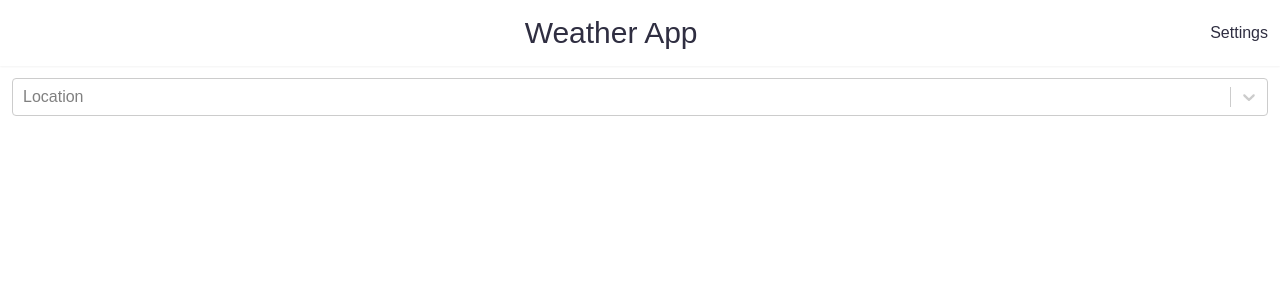
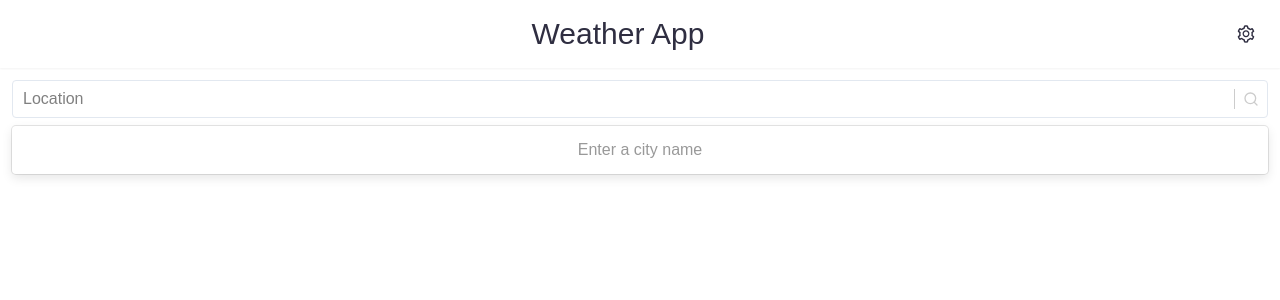
Before and after one commit to palprabhat/weather-app, a Next.js app: page / in a window 1280 px wide. Shown: the top 300 px of the page. Built offline with nearby package versions, Linux system fonts and the light colour scheme.

Commit message:
fixed dark mode colors

```diff
--- /dev/null
+++ b/components/asyncSelect.jsx
@@ -0,0 +1,93 @@
+import ReactAsyncSelect from "react-select/async";
+import { components } from "react-select";
+import { FiSearch } from "react-icons/fi";
+import { useDarkTheme } from "../context/themeContext";
+
+const Suggestions = (props) => {
+  const {
+    structured_formatting: {
+      main_text,
+      secondary_text,
+      main_text_matched_substrings,
+    },
+  } = props.data;
+
+  const { offset, length } = main_text_matched_substrings[0];
+  const mainTextLength = main_text.length;
+
+  return (
+    <components.Option {...props} className="flex justify-start item-center">
+      <div>
+        <strong>{main_text.substr(offset, length)}</strong>
+        {main_text.substr(length, mainTextLength)} ,{secondary_text}
+      </div>
+    </components.Option>
+  );
+};
+
+const NoOptionsMessage = (props) => {
+  return (
+    <components.NoOptionsMessage {...props}>
+      Enter a city name
+    </components.NoOptionsMessage>
+  );
+};
+
+const DropdownIndicator = (props) => {
+  return (
+    <components.DropdownIndicator {...props}>
+      <FiSearch />
+    </components.DropdownIndicator>
+  );
+};
+
+const AsyncSelect = (props) => {
+  const darkTheme = useDarkTheme();
+  return (
+    <ReactAsyncSelect
+      styles={{
+        container: (styles) => ({ ...styles, outline: "none" }),
+        control: (styles) => ({
+          ...styles,
+          boxShadow: "none",
+          backgroundColor: darkTheme ? "#2d3748" : "",
+          borderColor: darkTheme ? "#2d3748" : "",
+        }),
+        input: (styles) => ({
+          ...styles,
+          color: darkTheme ? "#ffffff" : "",
+        }),
+        menu: (styles) => ({
+          ...styles,
+          backgroundColor: darkTheme ? "#2d3748" : "",
+          border: darkTheme ? "1px solid" : "",
+          borderColor: darkTheme ? "#718096" : "",
+        }),
+        singleValue: (styles) => ({
+          ...styles,
+          color: darkTheme ? "#b5b5b5" : "",
+        }),
+      }}
+      theme={(theme) => ({
+        ...theme,
+        colors: {
+          ...theme.colors,
+          primary25: "#4a5568",
+          // primary50: "#f36b25",
+          // primary: "#f36b25",
+        },
+      })}
+      isClearable
+      defaultMenuIsOpen={true}
+      cacheOptions
+      components={{
+        Option: Suggestions,
+        NoOptionsMessage,
+        DropdownIndicator,
+      }}
+      {...props}
+    />
+  );
+};
+
+export default AsyncSelect;
--- /dev/null
+++ b/components/dropMenu.jsx
@@ -0,0 +1,89 @@
+import { useEffect, useState } from "react";
+import { motion } from "framer-motion";
+import { useDarkTheme } from "../context/themeContext";
+import findByType from "../utils/findByType";
+
+const Title = () => null;
+const Items = () => null;
+
+const RenderTitle = ({ children }) => {
+  const title = findByType(children, Title);
+
+  if (!title) return null;
+
+  return <>{title.props.children}</>;
+};
+
+const RenderItems = ({ children, closeOnItemSelect, darkTheme }) => {
+  const items = findByType(children, Items);
+
+  if (!items) return null;
+
+  return (
+    <>
+      {items.props.children.map((child, i) => {
+        return (
+          <div
+            key={i}
+            className={`${
+              darkTheme
+                ? "bg-gray-800 hover:bg-gray-700 focus:bg-gray-700"
+                : "bg-white"
+            }`}
+            onClick={(e) => (!closeOnItemSelect ? e.stopPropagation() : null)}
+          >
+            {child}
+          </div>
+        );
+      })}
+    </>
+  );
+};
+
+const DropMenu = ({ children, closeOnItemSelect = true }) => {
+  const [open, setOpen] = useState(false);
+  const darkTheme = useDarkTheme();
+
+  useEffect(() => {
+    if (open) {
+      const handleWindowClick = () => setOpen(false);
+
+      window.addEventListener("click", handleWindowClick);
+      return () => window.removeEventListener("click", handleWindowClick);
+    }
+  }, [open]);
+
+  return (
+    <div className="relative">
+      <button
+        className="select-none outline-none focus:outline-none"
+        onClick={() => setOpen(!open)}
+      >
+        <RenderTitle>{children}</RenderTitle>
+      </button>
+
+      {open && (
+        <motion.div
+          initial={{ height: 0, opacity: 0 }}
+          animate={{ height: "auto", opacity: 1 }}
+          transition={{ duration: 0.15 }}
+          className={`absolute overflow-hidden right-0 z-10 border rounded-md shadow-sm focus:outline-none ${
+            darkTheme ? "bg-gray-800 border-gray-600" : "bg-white"
+          }`}
+        >
+          <RenderItems
+            closeOnItemSelect={closeOnItemSelect}
+            darkTheme={darkTheme}
+          >
+            {children}
+          </RenderItems>
+        </motion.div>
+      )}
+    </div>
+  );
+};
+
+DropMenu.Title = Title;
+DropMenu.Items = Items;
+
+export default DropMenu;
--- a/components/header.jsx
+++ b/components/header.jsx
@@ -1,8 +1,19 @@
 import ToggleThemeSwitch from "./toggleThemeSwitch/index";
 import { useDarkTheme, useThemeToggle } from "../context/themeContext";
-import { motion } from "framer-motion";
 import { useMertic, useUnitToggle } from "../context/unitContext";
-import { useState } from "react";
+import DropMenu from "./dropMenu";
+import { AiOutlineSetting } from "react-icons/ai";
+
+const MenuItems = ({ title, children }) => {
+  return (
+    <div
+      className={"flex justify-between items-center px-4 py-3 w-48 select-none"}
+    >
+      <div className="mr-4">{title}</div>
+      {children}
+    </div>
+  );
+};
 
 const Header = () => {
   const darkTheme = useDarkTheme();
@@ -10,63 +21,40 @@ const Header = () => {
   const toggleUnit = useUnitToggle();
   const metric = useMertic();
 
-  const [open, setOpen] = useState(false);
-
   return (
     <header
-      className={`flex justify-between items-center py-4 px-3 shadow-sm ${
+      className={`flex justify-between items-center py-4 px-3 shadow-sm  ${
         darkTheme ? " border-b border-gray-800" : ""
       }`}
     >
       <div></div>
       <h1>Weather App</h1>
 
-      <div className="relative">
-        <div className="select-none" onClick={() => setOpen(!open)}>
-          <div>Settings</div>
+      <DropMenu closeOnItemSelect={false}>
+        <DropMenu.Title>
+          <div className="flex justify-center items-center px-3 py-2">
+            <AiOutlineSetting fontSize="1.25rem" />
           </div>
-        {open && (
-          <motion.div
-            initial={{ height: 0, opacity: 0 }}
-            animate={{ height: "auto", opacity: 1 }}
-            transition={{ duration: 0.15 }}
-            className={`absolute overflow-hidden right-0 z-10 border rounded-md shadow-sm focus:outline-none ${
-              darkTheme ? "bg-gray-800 border-gray-700" : "bg-white"
-            }`}
-          >
-            <div
-              className={`flex justify-between items-center px-4 py-3 focus:outline-none ${
-                darkTheme
-                  ? "bg-gray-800 border-gray-700 hover:bg-gray-600 focus:bg-gray-600"
-                  : "bg-white"
-              }`}
-            >
-              <div className="mr-4">Appearance</div>
+        </DropMenu.Title>
+        <DropMenu.Items>
+          <MenuItems title="Appearance">
             <ToggleThemeSwitch
               id="theme-toggle"
               size="0.5rem"
               checked={darkTheme}
               onChange={toggleTheme}
             />
-            </div>
-            <div
-              className={`flex justify-between items-center px-4 py-3 focus:outline-none ${
-                darkTheme
-                  ? "bg-gray-800 border-gray-700 hover:bg-gray-600 focus:bg-gray-600"
-                  : "bg-white"
-              }`}
-            >
-              <div className="mr-4">Unit</div>
+          </MenuItems>
+          <MenuItems title={`Unit: ${metric ? "Metric" : "Imperial"}`}>
             <ToggleThemeSwitch
-                id="metric-toggle"
+              id="unit-toggle"
               size="0.5rem"
               checked={metric}
               onChange={toggleUnit}
             />
-            </div>
-          </motion.div>
-        )}
-      </div>
+          </MenuItems>
+        </DropMenu.Items>
+      </DropMenu>
     </header>
   );
 };
--- a/components/locationSearch.jsx
+++ b/components/locationSearch.jsx
@@ -1,8 +1,6 @@
-import AsyncSelect from "react-select/async";
 import axios from "axios";
-import { components } from "react-select";
 import { useState } from "react";
-import { useTheme } from "../context/themeContext";
+import AsyncSelect from "./asyncSelect";
 
 const getAutocomplete = async (inputValue) => {
   const response = await axios.get(`/api/autocomplete?search=${inputValue}`);
@@ -27,28 +25,6 @@ const getLonLat = async (placeId) => {
   }
 };
 
-const Suggestions = (props) => {
-  const {
-    structured_formatting: {
-      main_text,
-      secondary_text,
-      main_text_matched_substrings,
-    },
-  } = props.data;
-
-  const { offset, length } = main_text_matched_substrings[0];
-  const mainTextLength = main_text.length;
-
-  return (
-    <components.Option {...props} className="flex justify-start item-center">
-      <div>
-        <strong>{main_text.substr(offset, length)}</strong>
-        {main_text.substr(length, mainTextLength)} ,{secondary_text}
-      </div>
-    </components.Option>
-  );
-};
-
 const LocationSearch = ({ onSelect }) => {
   const [selected, setSelected] = useState("");
   // const theme = useTheme();
@@ -57,10 +33,7 @@ const LocationSearch = ({ onSelect }) => {
     <AsyncSelect
       instanceId="location-search"
       placeholder="Location"
-      isClearable
-      cacheOptions
       defaultValue={selected}
-      components={{ Option: Suggestions }}
       loadOptions={getAutocomplete}
       onChange={async (data) => {
         setSelected(data);
--- a/package.json
+++ b/package.json
@@ -13,6 +13,7 @@
     "next": "10.0.1",
     "react": "17.0.1",
     "react-dom": "17.0.1",
+    "react-icons": "^3.11.0",
     "react-places-autocomplete": "^7.3.0",
     "react-select": "^3.1.0",
     "sass": "^1.29.0"
--- /dev/null
+++ b/utils/findByType.jsx
@@ -0,0 +1,19 @@
+import { Children } from "react";
+
+const findByType = (children, component) => {
+  const elements = [];
+
+  const type = [component.displayName || component.name];
+
+  Children.forEach(children, (child) => {
+    const childType = child?.type?.displayName || child?.type?.name;
+
+    if (type.includes(childType)) {
+      elements.push(child);
+    }
+  });
+
+  return elements[0];
+};
+
+export default findByType;
```
Also changed, not shown: 1 other file (tests, documents, lock files or other folders). Lines whose indentation alone changed are shown as unchanged.
